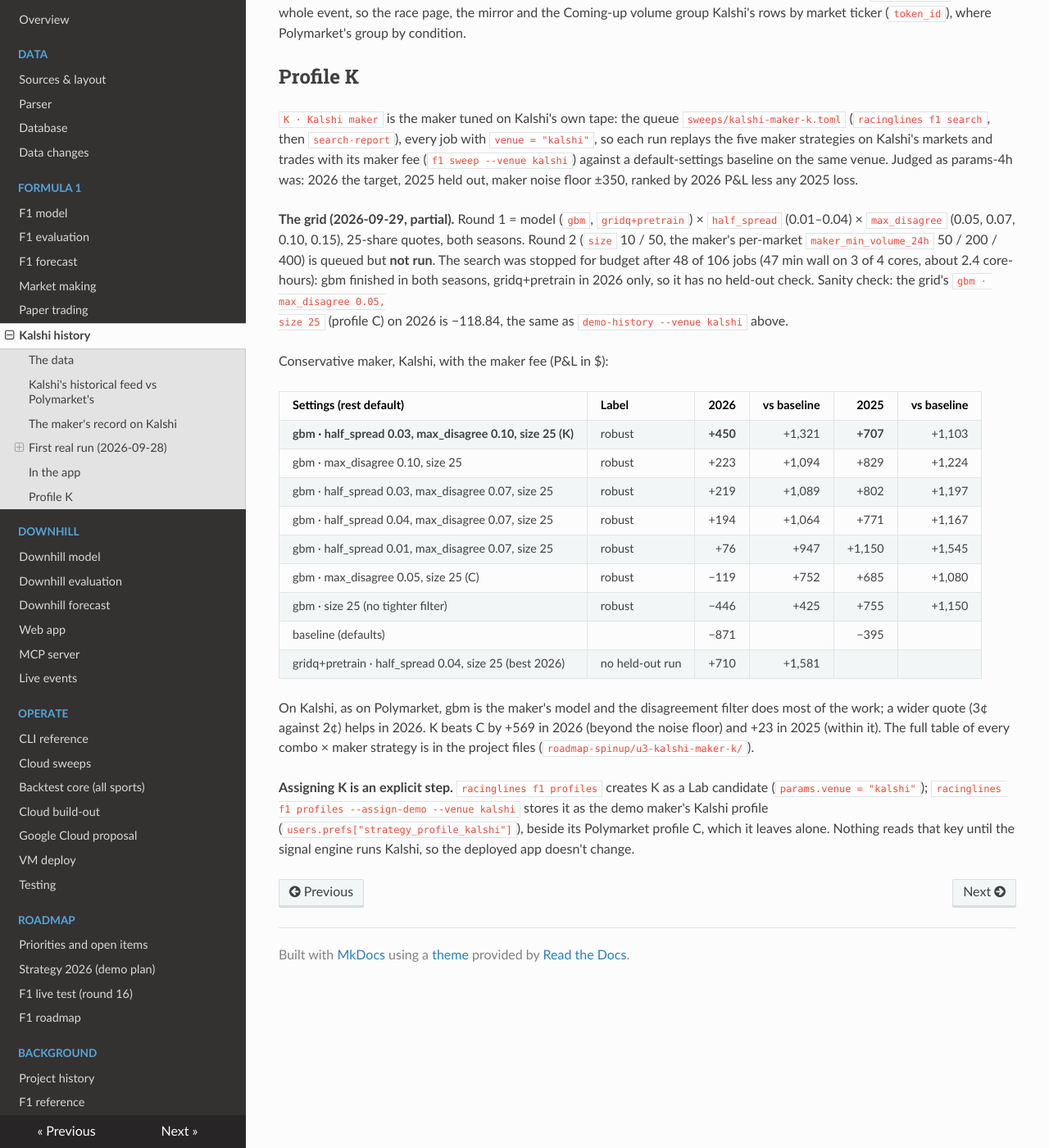
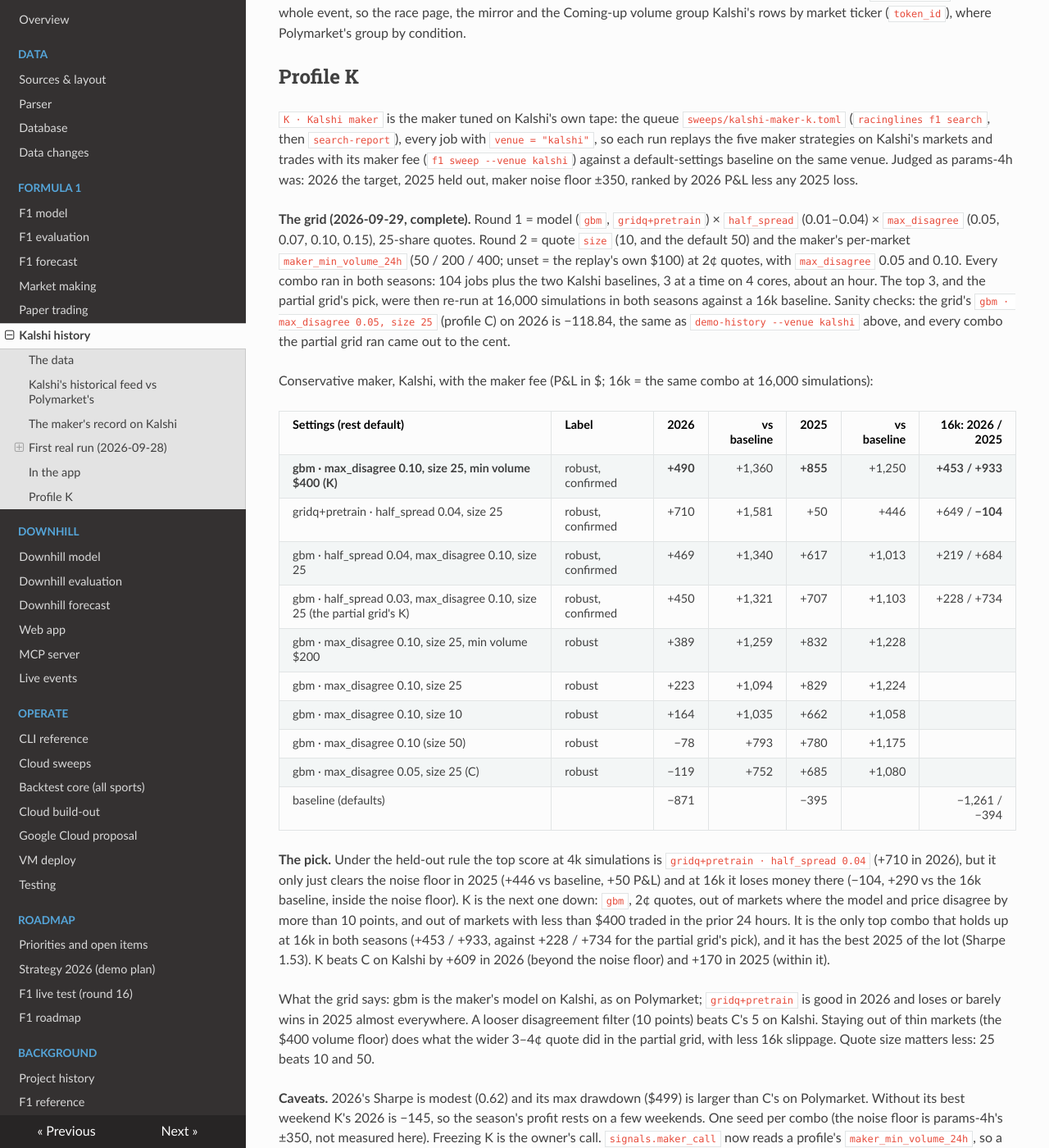
Before and after one commit to lalligagger/racinglines-public, an MkDocs documentation site: the page built from docs/kalshi-history.md, in a window 1280 px wide and 1400 px high, scrolled down 2993 px. Shown: the whole window at 82% size. Built offline with MkDocs 1.6.1, drawn with Linux system fonts in a browser that asks for light colours; nearby versions of some CDN libraries; some of the changed text lies outside the part shown.

Commit message:
Kalshi maker profile K: finish the grid, confirm at 16k, re-pick K
The whole kalshi-maker-k queue ran (104 jobs + both Kalshi baselines), then
16k-sim confirmations of the top 3 and the partial grid's pick, with 16k
baselines. K is now gbm, 2c quotes, max_disagree 0.10, size 25,
maker_min_volume_24h 400: 2026 +490 / 2025 +855 on Kalshi (16k +453 / +933).
The 4k top scorer (gridq+pretrain, 4c) loses money in 2025 at 16k.

signals.maker_call now honours a profile's maker_min_volume_24h, as the
replay does (unset keeps $100, so A/C are unchanged). docs/todo.md gains the
search-speed ideas, pending the owner's review.

Co-Authored-By: Claude Opus 5.5 (1M context) <noreply@anthropic.com>
Claude-Session: https://claude.ai/code/session_01RcTMcBmwStnGBRMDbXQgJ8

```diff
--- a/docs/kalshi-history.md
+++ b/docs/kalshi-history.md
@@ -121,30 +121,50 @@ five maker strategies on Kalshi's markets and trades with its maker fee (`f1 swe
 default-settings baseline on the same venue. Judged as params-4h was: 2026 the target, 2025 held out, maker
 noise floor ±350, ranked by 2026 P&L less any 2025 loss.
 
-**The grid (2026-09-29, partial).** Round 1 = model (`gbm`, `gridq+pretrain`) × `half_spread` (0.01–0.04)
-× `max_disagree` (0.05, 0.07, 0.10, 0.15), 25-share quotes, both seasons. Round 2 (`size` 10 / 50, the maker's
-per-market `maker_min_volume_24h` 50 / 200 / 400) is queued but **not run**. The search was stopped for budget
-after 48 of 106 jobs (47 min wall on 3 of 4 cores, about 2.4 core-hours): gbm finished in both seasons,
-gridq+pretrain in 2026 only, so it has no held-out check. Sanity check: the grid's `gbm · max_disagree 0.05,
-size 25` (profile C) on 2026 is −118.84, the same as `demo-history --venue kalshi` above.
+**The grid (2026-09-29, complete).** Round 1 = model (`gbm`, `gridq+pretrain`) × `half_spread` (0.01–0.04)
+× `max_disagree` (0.05, 0.07, 0.10, 0.15), 25-share quotes. Round 2 = quote `size` (10, and the default 50) and
+the maker's per-market `maker_min_volume_24h` (50 / 200 / 400; unset = the replay's own $100) at 2¢ quotes, with
+`max_disagree` 0.05 and 0.10. Every combo ran in both seasons: 104 jobs plus the two Kalshi baselines, 3 at a
+time on 4 cores, about an hour. The top 3, and the partial grid's pick, were then re-run at 16,000 simulations in
+both seasons against a 16k baseline. Sanity checks: the grid's `gbm · max_disagree 0.05, size 25` (profile C) on
+2026 is −118.84, the same as `demo-history --venue kalshi` above, and every combo the partial grid ran came out
+to the cent.
 
-Conservative maker, Kalshi, with the maker fee (P&L in $):
+Conservative maker, Kalshi, with the maker fee (P&L in $; 16k = the same combo at 16,000 simulations):
 
-| Settings (rest default) | Label | 2026 | vs baseline | 2025 | vs baseline |
-|---|---|---:|---:|---:|---:|
-| **gbm · half_spread 0.03, max_disagree 0.10, size 25 (K)** | robust | **+450** | +1,321 | **+707** | +1,103 |
-| gbm · max_disagree 0.10, size 25 | robust | +223 | +1,094 | +829 | +1,224 |
-| gbm · half_spread 0.03, max_disagree 0.07, size 25 | robust | +219 | +1,089 | +802 | +1,197 |
-| gbm · half_spread 0.04, max_disagree 0.07, size 25 | robust | +194 | +1,064 | +771 | +1,167 |
-| gbm · half_spread 0.01, max_disagree 0.07, size 25 | robust | +76 | +947 | +1,150 | +1,545 |
-| gbm · max_disagree 0.05, size 25 (C) | robust | −119 | +752 | +685 | +1,080 |
-| gbm · size 25 (no tighter filter) | robust | −446 | +425 | +755 | +1,150 |
-| baseline (defaults) | | −871 | | −395 | |
-| gridq+pretrain · half_spread 0.04, size 25 (best 2026) | no held-out run | +710 | +1,581 | | |
+| Settings (rest default) | Label | 2026 | vs baseline | 2025 | vs baseline | 16k: 2026 / 2025 |
+|---|---|---:|---:|---:|---:|---:|
+| **gbm · max_disagree 0.10, size 25, min volume $400 (K)** | robust, confirmed | **+490** | +1,360 | **+855** | +1,250 | **+453 / +933** |
+| gridq+pretrain · half_spread 0.04, size 25 | robust, confirmed | +710 | +1,581 | +50 | +446 | +649 / **−104** |
+| gbm · half_spread 0.04, max_disagree 0.10, size 25 | robust, confirmed | +469 | +1,340 | +617 | +1,013 | +219 / +684 |
+| gbm · half_spread 0.03, max_disagree 0.10, size 25 (the partial grid's K) | robust, confirmed | +450 | +1,321 | +707 | +1,103 | +228 / +734 |
+| gbm · max_disagree 0.10, size 25, min volume $200 | robust | +389 | +1,259 | +832 | +1,228 | |
+| gbm · max_disagree 0.10, size 25 | robust | +223 | +1,094 | +829 | +1,224 | |
+| gbm · max_disagree 0.10, size 10 | robust | +164 | +1,035 | +662 | +1,058 | |
+| gbm · max_disagree 0.10 (size 50) | robust | −78 | +793 | +780 | +1,175 | |
+| gbm · max_disagree 0.05, size 25 (C) | robust | −119 | +752 | +685 | +1,080 | |
+| baseline (defaults) | | −871 | | −395 | | −1,261 / −394 |
 
-On Kalshi, as on Polymarket, gbm is the maker's model and the disagreement filter does most of the work; a
-wider quote (3¢ against 2¢) helps in 2026. K beats C by +569 in 2026 (beyond the noise floor) and +23 in 2025
-(within it). The full table of every combo × maker strategy is in the project files
+**The pick.** Under the held-out rule the top score at 4k simulations is `gridq+pretrain · half_spread 0.04`
+(+710 in 2026), but it only just clears the noise floor in 2025 (+446 vs baseline, +50 P&L) and at 16k it loses
+money there (−104, +290 vs the 16k baseline, inside the noise floor). K is the next one down: `gbm`, 2¢ quotes,
+out of markets where the model and price disagree by more than 10 points, and out of markets with less than $400
+traded in the prior 24 hours. It is the only top combo that holds up at 16k in both seasons (+453 / +933, against
++228 / +734 for the partial grid's pick), and it has the best 2025 of the lot (Sharpe 1.53). K beats C on Kalshi by
++609 in 2026 (beyond the noise floor) and +170 in 2025 (within it).
+
+What the grid says: gbm is the maker's model on Kalshi, as on Polymarket; `gridq+pretrain` is good in 2026 and
+loses or barely wins in 2025 almost everywhere. A looser disagreement filter (10 points) beats C's 5 on Kalshi.
+Staying out of thin markets (the $400 volume floor) does what the wider 3–4¢ quote did in the partial grid, with
+less 16k slippage. Quote size matters less: 25 beats 10 and 50.
+
+**Caveats.** 2026's Sharpe is modest (0.62) and its max drawdown ($499) is larger than C's on Polymarket. Without
+its best weekend K's 2026 is −145, so the season's profit rests on a few weekends. One seed per combo (the noise
+floor is params-4h's ±350, not measured here). Freezing K is the owner's call. `signals.maker_call` now reads a
+profile's `maker_min_volume_24h`, so a live K quote uses the same $400 floor as the replay (unset = $100, as
+before).
+
+The full table of every combo × maker strategy, with the 16k columns, is in the project files
 (`roadmap-spinup/u3-kalshi-maker-k/`).
 
 **Assigning K is an explicit step.** `racinglines f1 profiles` creates K as a Lab candidate
```
Also changed, not shown: docs/todo.md (+14 -0 lines), 4 other files.
